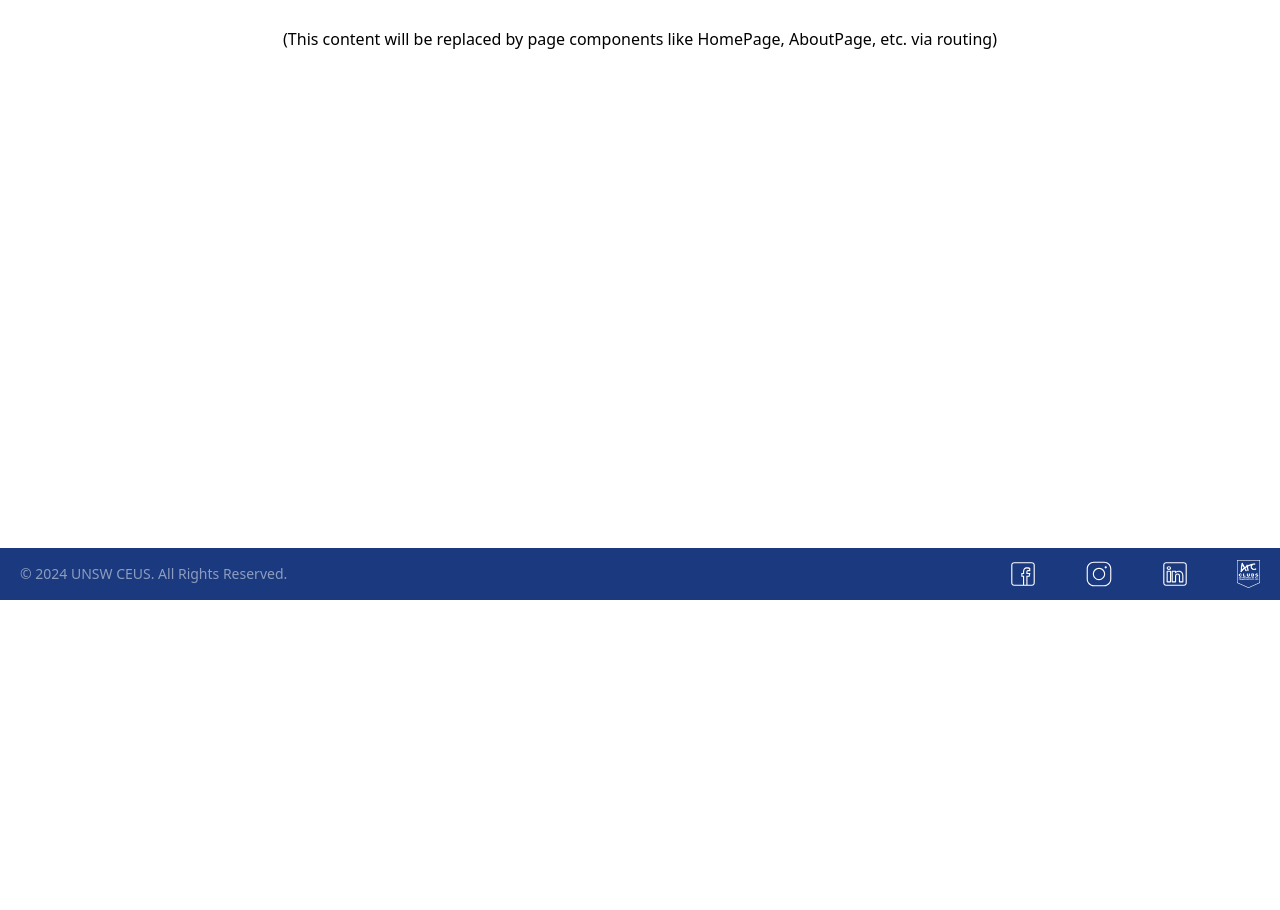
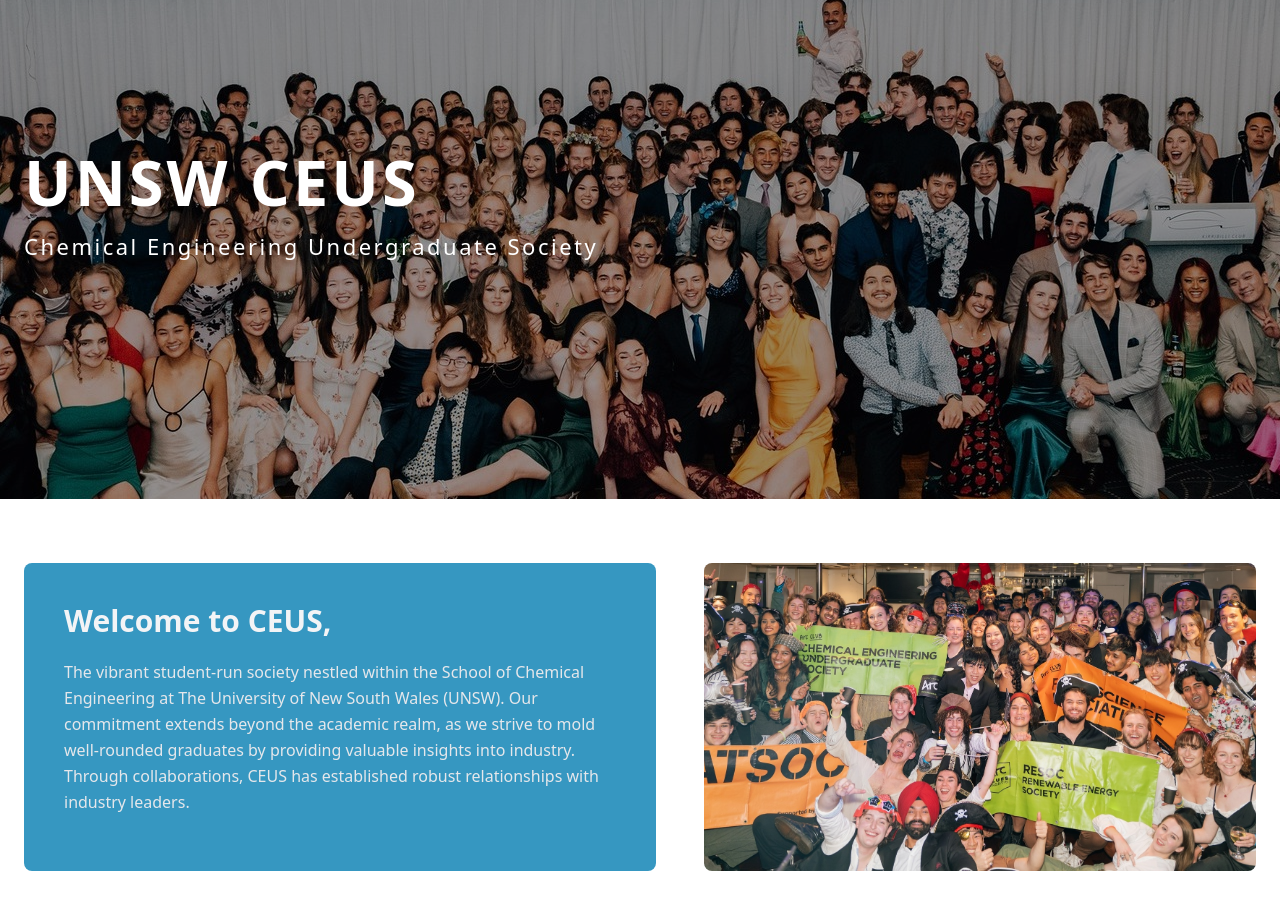
Before and after one commit to f1shyfang/CEUS_website, a React (Vite) app in the folder CEUS/: page / in a window 1280 px wide. Shown: the part 200-1110 px from the top of the page. Before the commit the page ends 800 px from the top, so only its background shows below. Built offline with nearby package versions, Linux system fonts and the light colour scheme.

Commit message:
cloned brah

```diff
--- a/CEUS/src/App.tsx
+++ b/CEUS/src/App.tsx
@@ -1,32 +1,18 @@
+// src/App.tsx - TEMPORARY CHANGE FOR TESTING
 import React from 'react';
 import Header from './layouts/Header';
 import Footer from './layouts/Footer';
-// import { Routes, Route } from 'react-router-dom'; // Will be uncommented in Phase 5
-// Import page components later when needed
+import HomePage from './pages/HomePage'; // <-- Import HomePage
 
 function App() {
   return (
-    <div className="flex flex-col min-h-screen bg-white"> {/* Using flex to pin footer */}
+    <div className="flex flex-col min-h-screen bg-white">
       <Header />
-
-      <main className="flex-grow container mx-auto p-4"> {/* Added container and padding */}
-        {/* Page content will be rendered here by the router later */}
-        {/* Placeholder for now: */}
-        <h1 className="text-center text-2xl py-10">Page Content Goes Here</h1>
-        <p className="text-center">(This content will be replaced by page components like HomePage, AboutPage, etc. via routing)</p>
-
-        {/* Example of using router later (Phase 5):
-        <Routes>
-          <Route path="/" element={<HomePage />} />
-          <Route path="/about" element={<AboutPage />} />
-          {/* ... other routes ... }
-        </Routes>
-        */}
+      <main className="flex-grow"> {/* Removed container/padding here, let HomePage handle it */}
+        <HomePage /> {/* <-- Render HomePage directly */}
       </main>
-
       <Footer />
     </div>
   );
 }
-
 export default App;
--- a/CEUS/src/pages/HomePage.tsx
+++ b/CEUS/src/pages/HomePage.tsx
@@ -0,0 +1,129 @@
+// src/pages/HomePage.tsx (Partial - only intro sections updated)
+import React from 'react';
+
+import groupPhoto from '../assets/images/Ceus_ball_group_edited.jpg';
+import introImage1 from '../assets/images/Ceus-Cruise.jpeg';
+import introImage2 from '../assets/images/Exec ceus fsa.jpeg';
+
+const HomePage: React.FC = () => {
+  return (
+    <>
+      {/* --- Group Photo / Hero Section (Keep as is) --- */}
+       {/* --- Group Photo / Hero Section --- */}
+      {/* Let's try a viewport height unit vh for responsiveness, constrained by max-h */}
+      {/* Removed min-h, added overflow-hidden */}
+      <section className="GroupPhoto relative w-full h-[75vh] max-h-[600px] overflow-hidden">
+
+        {/* Image container takes full height of section */}
+        <div className="GroupImg absolute inset-0">
+          <img
+            draggable={false}
+            src={groupPhoto}
+            alt="CEUS Ball Group Photo"
+            className="w-full h-full object-cover object-center"
+          />
+          {/* Overlay */}
+          <div className="ImgOverlay absolute inset-0 bg-black/40 z-10"></div>
+        </div>
+
+        {/* Title Overlay - Adjusted font/tracking/leading */}
+        {/* Added container mx-auto px-6 for consistent padding with other sections */}
+        <div className="relative z-20 h-full flex items-center container mx-auto px-6">
+          {/* Removed absolute positioning, let flexbox handle vertical centering */}
+          <div className="title-overlay text-white text-left">
+             {/* Arbitrary font size, tracking. Adjusted leading. */}
+            <div className="UNSWCEUS text-[63px] font-bold tracking-[3px] leading-normal">
+              UNSW CEUS
+            </div>
+             {/* Arbitrary font size, tracking. Adjusted leading. */}
+            <div className="FULLNAME text-[22px] font-normal tracking-[2.5px] leading-normal">
+               Chemical Engineering Undergraduate Society
+            </div>
+          </div>
+        </div>
+      </section>
+
+      {/* --- Intro Section 1 (Welcome) --- */}
+      {/* Using container for padding/max-width, flex layout, gap for spacing */}
+      <section className="intro container mx-auto px-6 py-12 md:py-16 flex flex-col md:flex-row gap-8 lg:gap-12 items-stretch">
+        {/* Text div: flex-1 allows it to grow/shrink. Added max-w-2xl (~672px) which is less than 800px but a common Tailwind size */}
+        <div className="introdiv bg-[#3697c1] p-8 md:p-10 rounded-lg text-left flex-1 max-w-2xl">
+          <h3 className="h3intro text-gray-100 text-2xl md:text-3xl mb-5 font-semibold">
+            Welcome to CEUS,
+          </h3>
+          <p className="pintro text-gray-200 text-base leading-relaxed mb-4">
+            The vibrant student-run society nestled within
+            the School of Chemical Engineering at The University of New South Wales
+            (UNSW). Our commitment extends beyond the academic realm, as we
+            strive to mold well-rounded graduates by providing valuable
+            insights into industry. Through collaborations, CEUS has established
+            robust relationships with industry leaders.
+          </p>
+        </div>
+        {/* Image container: Allow it to take remaining space (flex-1), set aspect ratio for responsive height */}
+        <div className="introimg relative flex-1 rounded-lg overflow-hidden aspect-video md:aspect-auto min-h-[300px]"> {/* Added aspect-ratio and min-height */}
+          <img
+            id="introimg1"
+            src={introImage1}
+            alt="CEUS Cruise Event"
+            className="absolute inset-0 w-full h-full object-cover" // Simplified positioning
+          />
+        </div>
+      </section>
+
+      {/* --- Intro Section 2 (Events) --- */}
+       {/* Same layout structure, but md:flex-row-reverse */}
+      <section className="intro2 container mx-auto px-6 py-12 md:py-16 flex flex-col md:flex-row-reverse gap-8 lg:gap-12 items-stretch">
+         {/* Image container */}
+        <div className="introimg2 relative flex-1 rounded-lg overflow-hidden aspect-video md:aspect-auto min-h-[300px]">
+          <img
+            id="introimg2"
+            src={introImage2}
+            alt="CEUS and FSA executives"
+            className="absolute inset-0 w-full h-full object-cover"
+          />
+        </div>
+        {/* Text div */}
+        <div className="introdiv2 bg-[#3697c1] p-8 md:p-10 rounded-lg text-left flex-1 max-w-2xl">
+          <p className="pintro text-gray-200 text-base leading-relaxed mb-4">
+            Throughout the year, CEUS hosts an array of engaging
+            social events, including the iconic first-year camp, exciting
+            cruises, glamorous balls, and spirited pub crawls. These events
+            serve as platforms for fostering connections, creating lasting
+            memories, and building a supportive community within the School
+            of Chemical Engineering.
+          </p>
+          <p className="pintro text-gray-200 text-base leading-relaxed">
+            Join us at CEUS, where tradition meets innovation, and where our
+            commitment to your university experience knows no bounds. Together,
+            let's make your time at UNSW truly exceptional!
+          </p>
+        </div>
+      </section>
+
+
+
+
+      {/* --- Video Section --- */}
+      {/* Converted videocontainer class to Tailwind */}
+      <section className="videocontainer relative h-[600px] bg-black/10 p-12">
+        {/* Converted ytvideo class (basic centering) */}
+        <div className="ytvideo relative w-full h-full">
+          {/* Converted iframeyt class to Tailwind */}
+          <iframe
+            className="iframeyt absolute top-1/2 left-1/2 -translate-x-1/2 -translate-y-1/2 w-[60%] h-[80%]"
+            src="https://www.youtube.com/embed/x3DD5gMo3fA" // Removed trailing '?'
+            title="YouTube video player" // Added title attribute for accessibility
+            frameBorder="0"
+            allow="accelerometer; autoplay; clipboard-write; encrypted-media; gyroscope; picture-in-picture; web-share"
+            referrerPolicy="strict-origin-when-cross-origin"
+            allowFullScreen>
+          </iframe>
+        </div>
+      </section>
+
+    </>
+  );
+};
+
+export default HomePage;
```
